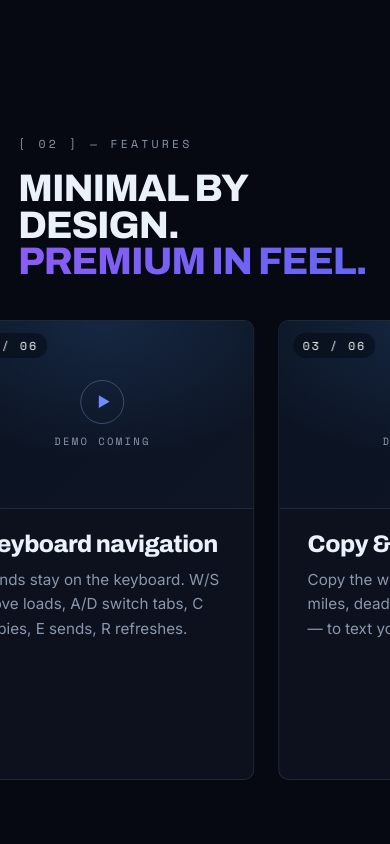
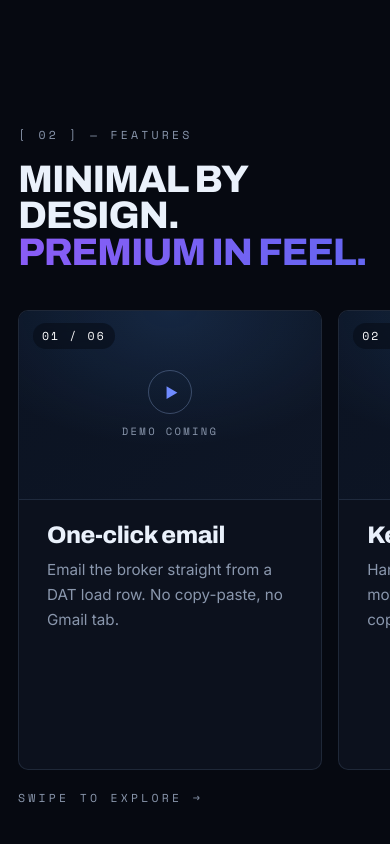
Before and after one commit to mng2214/truckbox-extension-landing, a React (Vite) app: page / in a window 390 px wide. Shown: the part 2160-3004 px from the top of the page. Built offline with nearby package versions, Linux system fonts and the light colour scheme.

Commit message:
clean up

```diff
--- a/src/App.tsx
+++ b/src/App.tsx
@@ -1488,6 +1488,19 @@ function Features() {
   const sectionRef = useRef<HTMLDivElement>(null);
   const trackRef = useRef<HTMLDivElement>(null);
   const [dist, setDist] = useState(0);
+  const [isMobile, setIsMobile] = useState(
+    () =>
+      typeof window !== "undefined" &&
+      window.matchMedia("(max-width: 1023px)").matches
+  );
+
+  useEffect(() => {
+    const mq = window.matchMedia("(max-width: 1023px)");
+    const onMq = () => setIsMobile(mq.matches);
+    onMq();
+    mq.addEventListener("change", onMq);
+    return () => mq.removeEventListener("change", onMq);
+  }, []);
 
   useEffect(() => {
     const calc = () => {
@@ -1506,14 +1519,7 @@ function Features() {
   });
   const x = useTransform(scrollYProgress, [0, 1], [0, -dist]);
 
-  return (
-    <section
-      id="features"
-      ref={sectionRef}
-      style={{ height: `calc(100vh + ${dist}px)` }}
-    >
-      <div className="sticky top-0 h-screen flex flex-col justify-center overflow-hidden">
-        <div className="ed-container w-full">
+  const header = (
     <div className="flex items-end justify-between gap-6 mb-10">
       <div>
         <span className="ed-label">[ 02 ] — Features</span>
@@ -1527,7 +1533,34 @@ function Features() {
         Move faster without turning DAT into a cluttered tool
       </span>
     </div>
-        </div>
+  );
+
+  // Mobile: native horizontal swipe (scroll-snap), no scroll-jacking.
+  if (isMobile) {
+    return (
+      <section id="features" className="ed-section">
+        <div className="ed-container">{header}</div>
+        <div className="tb-feature-scroll">
+          {items.map((it, i) => (
+            <FeatureCard key={it.slug} item={it} index={i} />
+          ))}
+        </div>
+        <div className="ed-container mt-5">
+          <span className="ed-label">Swipe to explore →</span>
+        </div>
+      </section>
+    );
+  }
+
+  // Desktop: pinned, scroll-driven horizontal track.
+  return (
+    <section
+      id="features"
+      ref={sectionRef}
+      style={{ height: `calc(100vh + ${dist}px)` }}
+    >
+      <div className="sticky top-0 h-screen flex flex-col justify-center overflow-hidden">
+        <div className="ed-container w-full">{header}</div>
 
         <motion.div
           ref={trackRef}
--- a/src/styles.css
+++ b/src/styles.css
@@ -466,6 +466,20 @@ html.lenis, html.lenis body { height: auto; }
   flex-direction: column;
   flex: 1;
 }
+/* mobile: native horizontal swipe carousel for the features */
+.tb-feature-scroll {
+  display: flex;
+  gap: 16px;
+  overflow-x: auto;
+  scroll-snap-type: x mandatory;
+  -webkit-overflow-scrolling: touch;
+  padding: 0 18px 14px;
+  scroll-padding-left: 18px;
+  scrollbar-width: none;
+}
+.tb-feature-scroll::-webkit-scrollbar { display: none; }
+.tb-feature-scroll > .ed-fcard { scroll-snap-align: start; }
+
 .ed-fcard-idx {
   position: absolute;
   top: 12px;
```
Lines whose indentation alone changed are shown as unchanged.
